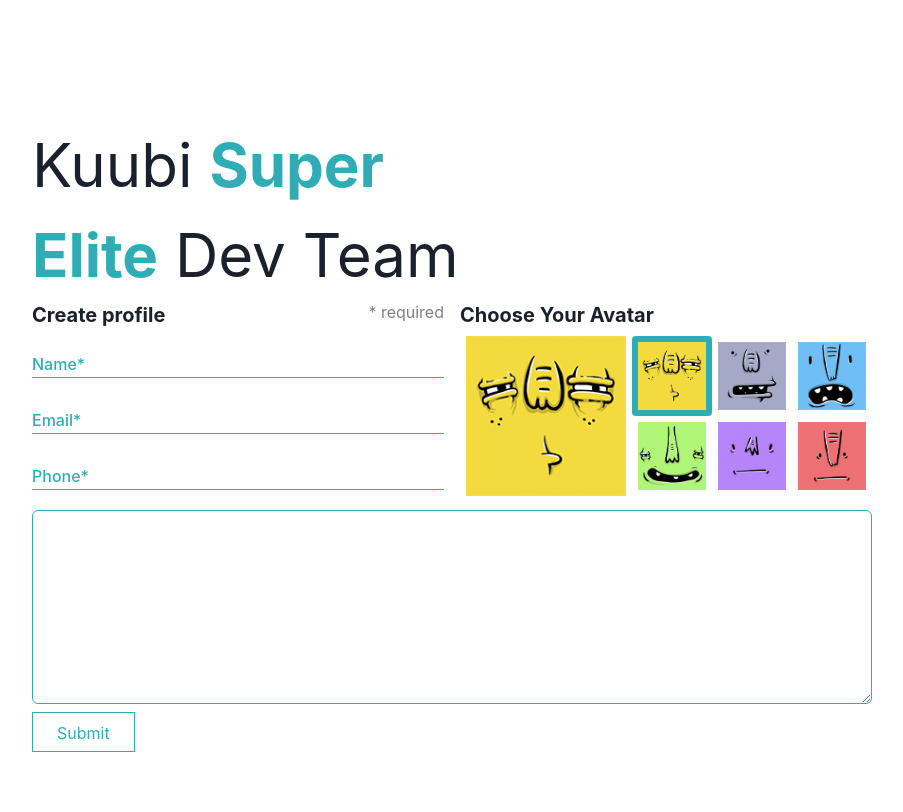
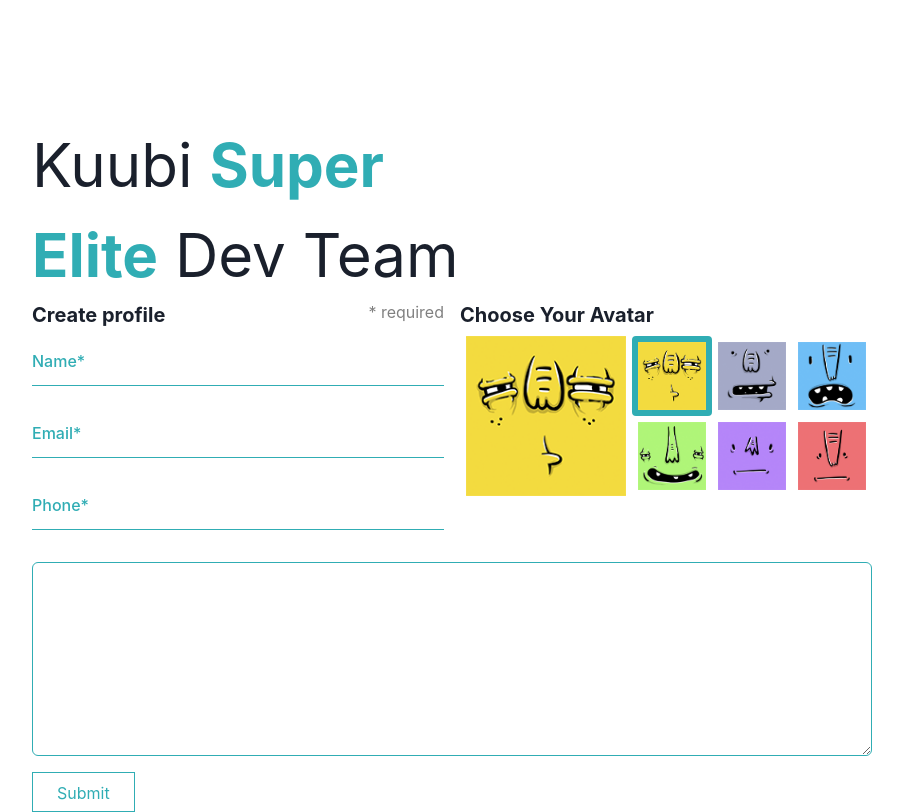
Before and after one commit to jsAhonen/kuubi-buugi, a Next.js app: page / in a window 1280 px wide. Shown: the whole page, without its empty margins (188-1091 px from the left). Built offline with nearby package versions, Linux system fonts and the light colour scheme.

Commit message:
Icons and coloring for field validation

```diff
--- a/components/forms/Field.js
+++ b/components/forms/Field.js
@@ -2,40 +2,54 @@ import { Field as FormikField, useField } from "formik";
 import { Input } from "@chakra-ui/input";
 import { FormControl, FormLabel } from "@chakra-ui/form-control";
 import theme from "../../theme";
+import { InputGroup } from "@chakra-ui/input";
+import { InputRightElement } from "@chakra-ui/input";
+import { CheckIcon, CloseIcon } from "@chakra-ui/icons";
 
 export default function Field(props) {
-  const [field] = useField(props.name);
-  const { value } = field;
+  const [{ value }, { error, touched }] = useField(props.name);
+  const themeColor = touched && error ? "#d42222" : theme.colors.primary;
   return (
-    <FormControl>
+    <FormControl margin="8px 0">
+      <InputGroup alignItems="center">
         <FormikField
           as={Input}
           margin="8px 0"
           variant="flushed"
-        borderColor={theme.colors.primary}
+          borderColor={themeColor}
           errorBorderColor="#d42222"
           placeholder=""
           sx={{
             "&:focus": {
-            borderBottomColor: theme.colors.primary,
+              borderBottomColor: themeColor,
             },
             "& ~ span": {
               position: "absolute",
               transition: "top font-size 1s ease",
-            top: value ? "0" : "40%",
+              top: value ? "-5%" : "20%",
               fontSize: value ? ".8em" : "1em",
-            color: theme.colors.primary,
+              color: themeColor,
             },
             "&:focus ~ span": {
-            top: "0",
+              top: "-5%",
               fontSize: ".8em",
             },
           }}
           {...props}
         />
-      <FormLabel as="span" mb="4px">
-        {props.label}
-      </FormLabel>
+        <FormLabel as="span">{props.label}</FormLabel>
+        {touched && (
+          <InputRightElement
+            children={
+              error ? (
+                <CloseIcon color="#d42222" />
+              ) : (
+                <CheckIcon color={theme.colors.primary} />
+              )
+            }
+          />
+        )}
+      </InputGroup>
     </FormControl>
   );
 }
--- a/package.json
+++ b/package.json
@@ -8,6 +8,7 @@
     "start": "next start"
   },
   "dependencies": {
+    "@chakra-ui/icons": "^1.0.12",
     "@chakra-ui/react": "^1.5.2",
     "@emotion/react": "^11.1.5",
     "@emotion/styled": "^11.3.0",
--- a/pages/index.js
+++ b/pages/index.js
@@ -43,7 +43,6 @@ export default function Home() {
               .email("That's not an email, right?")
               .required("You need to give an email."),
             phone: Yup.string().required("Vaadittu kenttä"),
-            description: Yup.string().required("Vaadittu kenttä"),
           })}
           onSubmit={(values) => {
             console.log({ values });
```
Also changed, not shown: 1 other file (tests, documents, lock files or other folders). Lines whose indentation alone changed are shown as unchanged.
